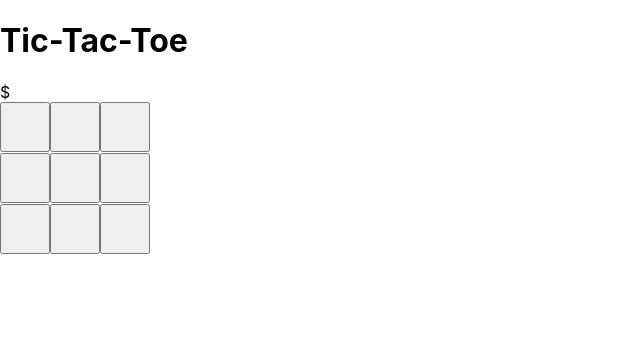
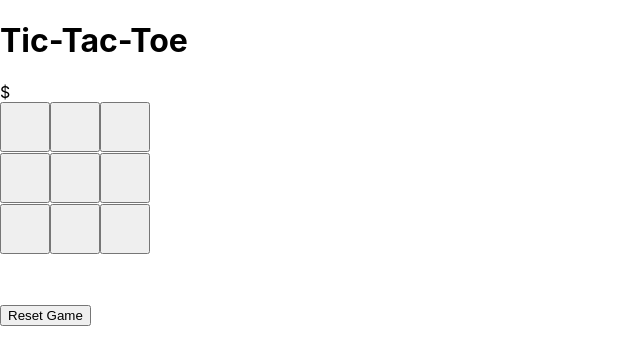
Before and after one commit to lchen7809/ttt, a React (Create React App) app in the folder frontend/: page / in a window 1280 px wide. Shown: the top 364 px of the page, without its empty margins (0-640 px from the left). Built offline with nearby package versions, Linux system fonts and the light colour scheme.

Commit message:
fix continuation of game even after theres a winner

```diff
--- a/frontend/src/App.js
+++ b/frontend/src/App.js
@@ -9,7 +9,12 @@ const App = () => {
   const [winner, setWinner] = useState(null);
 
   const handleSquareClick = (row, col) => {
-    if (squares[row][col]) return;
+    if (squares[row][col] || winner) { //prevent further clicking
+      if (winner) {
+        alert(`Game end! Please reset the game`);
+      }
+      return;
+    }
 
     const newSquares = squares.map((r, i) => r.slice());
     newSquares[row][col] = isXNext ? 'X' : 'O'; //take turns X or O
@@ -19,6 +24,8 @@ const App = () => {
     const result = checkWinner(newSquares);
     if (result) {
       setWinner(result);
+      alert(`Player ${result} wins! Reset game to play again`);
+
     } else { //if no winner, continue
       setIsXNext(!isXNext);
       }
@@ -58,12 +65,22 @@ const App = () => {
     return null;
   };
 
+  //reset game function
+  const resetGame = () => {
+    setSquares(Array(3).fill(null).map(() => Array(3).fill(null)));
+    setIsXNext(true);
+    setWinner(null);
+  };
+
 
   return (
     <div className="app">
       <h1>Tic-Tac-Toe</h1>
       ${winner}
       <Board squares={squares} onSquareClick={handleSquareClick} />
+      <div>
+      <button onClick={resetGame} style={{ marginTop: '50px' }}>Reset Game</button>
+      </div>
     </div>
   );
 };
```
